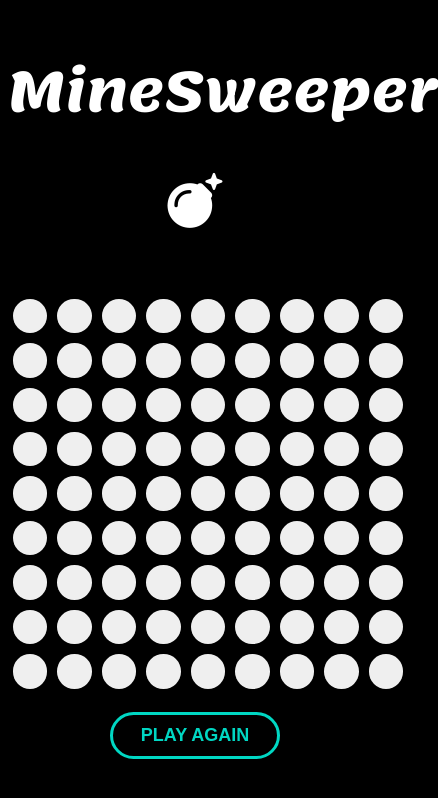
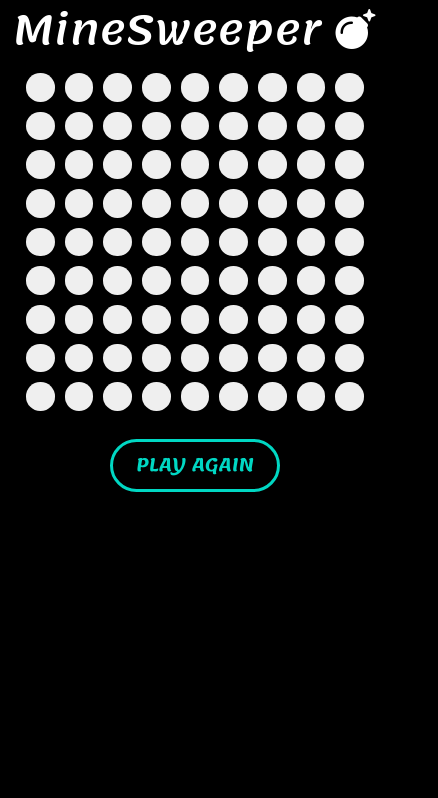
Before and after one commit to Kshitinjay/BomberMan.github.io, a plain HTML site: page index.html in a window 390 px wide. Shown: the whole page, 438 px wide, since content can reach past the window. Drawn offline with nearby package versions, Linux system fonts and the light colour scheme.

Commit message:
Code Modified
Code Modified for responsiveness

```diff
--- a/app.js
+++ b/app.js
@@ -36,6 +36,7 @@ var random = [];
         }
       }
 
+
       function checkCell() {
         if (random.indexOf(Number(this.value)) == -1) {
           document.getElementById(this.id).classList.add("pressedSafe");
@@ -55,6 +56,7 @@ var random = [];
               .classList.add("pressedBomb");
           }
           document.getElementById("resultDisplay").textContent = "Game Over";
+          var x = document.getElementById("bomb-icon").style.color="red";
           diasableGrid();
         }
       }
--- a/index.css
+++ b/index.css
@@ -1,3 +1,6 @@
+*{
+  padding: 2px;
+}
 body {
     background-color: black;
     text-align: center;
@@ -5,7 +8,7 @@ body {
   }
   h1 {
     color: white;
-    font-size: 55px;
+    /* font-size: 55px; */
   }
   h3 {
     color: white;
@@ -13,12 +16,12 @@ body {
   #score {
     color: white;
     text-align: center;
-    font-size: 40px;
+    font-size: 35px;
     font-weight: 700;
   }
   .grid {
-    height: 25rem;
-    width: 25rem;
+    height: 22rem;
+    width: 22rem;
     margin: auto;
     display: grid;
     grid-template-columns: repeat(9, 1fr);
@@ -29,9 +32,6 @@ body {
   }
   .pressedBomb {
     background-color: red;
-    /* background-image: url(https://img.icons8.com/emoji/48/000000/bomb-emoji.png);
-    background-position: center;
-    background-size: cover; */
   }
   .pressedSafe {
     background-color: #00d7c3;
--- a/index.html
+++ b/index.html
@@ -14,12 +14,16 @@
       media="all"
       rel="stylesheet"
     />
+    <link
+      rel="stylesheet"
+      href="https://cdn.jsdelivr.net/npm/bootstrap@4.5.3/dist/css/bootstrap.min.css"
+    />
     <link rel="stylesheet" href="index.css">
     <title>Bomberman</title>
   </head>
   <body>
     <body>
-      <h1>MineSweeper <i class="fa fa-bomb" aria-hidden="true"></i></h1>
+      <h1>MineSweeper <i class="fa fa-bomb" aria-hidden="true" id="bomb-icon"></i></h1>
       <div id="mainGame">
         <div class="grid"></div>
         <div class="container-panel">
@@ -32,5 +36,7 @@
       </div>
     </body>
     <script src="app.js"></script>
+    <script src="https://code.jquery.com/jquery-3.5.1.slim.min.js"></script>
+    <script src="https://cdn.jsdelivr.net/npm/bootstrap@4.5.3/dist/js/bootstrap.bundle.min.js"></script>
   </body>
 </html>
```
